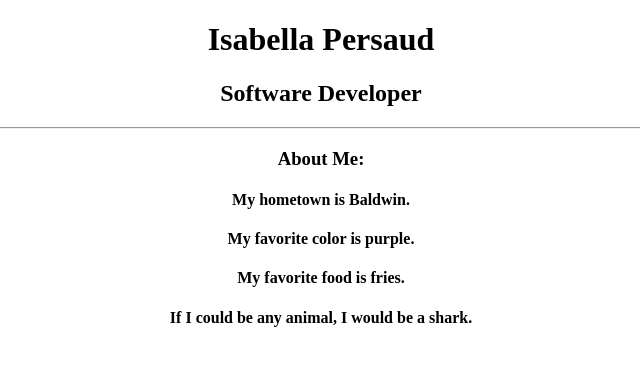
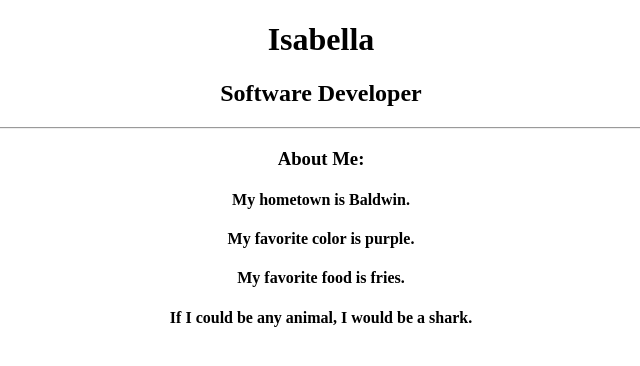
Before and after one commit to isabellapersaud/day-3, a plain HTML site: page index.html in a window 1280 px wide. Shown: the whole page, without its empty margins (319-959 px from the left). Drawn offline with Linux system fonts and the light colour scheme.

Commit message:
removed last name

```diff
--- a/index.html
+++ b/index.html
@@ -7,9 +7,10 @@
 		  </head>
 		  <body>
 			<div align="center">
-				<h1>Isabella Persaud</h1>
+				<h1>Isabella</h1>
 				<h2>Software Developer</h2>
-				<hr>
+                <hr>
+
 				<h3>About Me:</h3>
 					<h4>My hometown is Baldwin.</h4>
 					<h4>My favorite color is purple.</h4>
```
